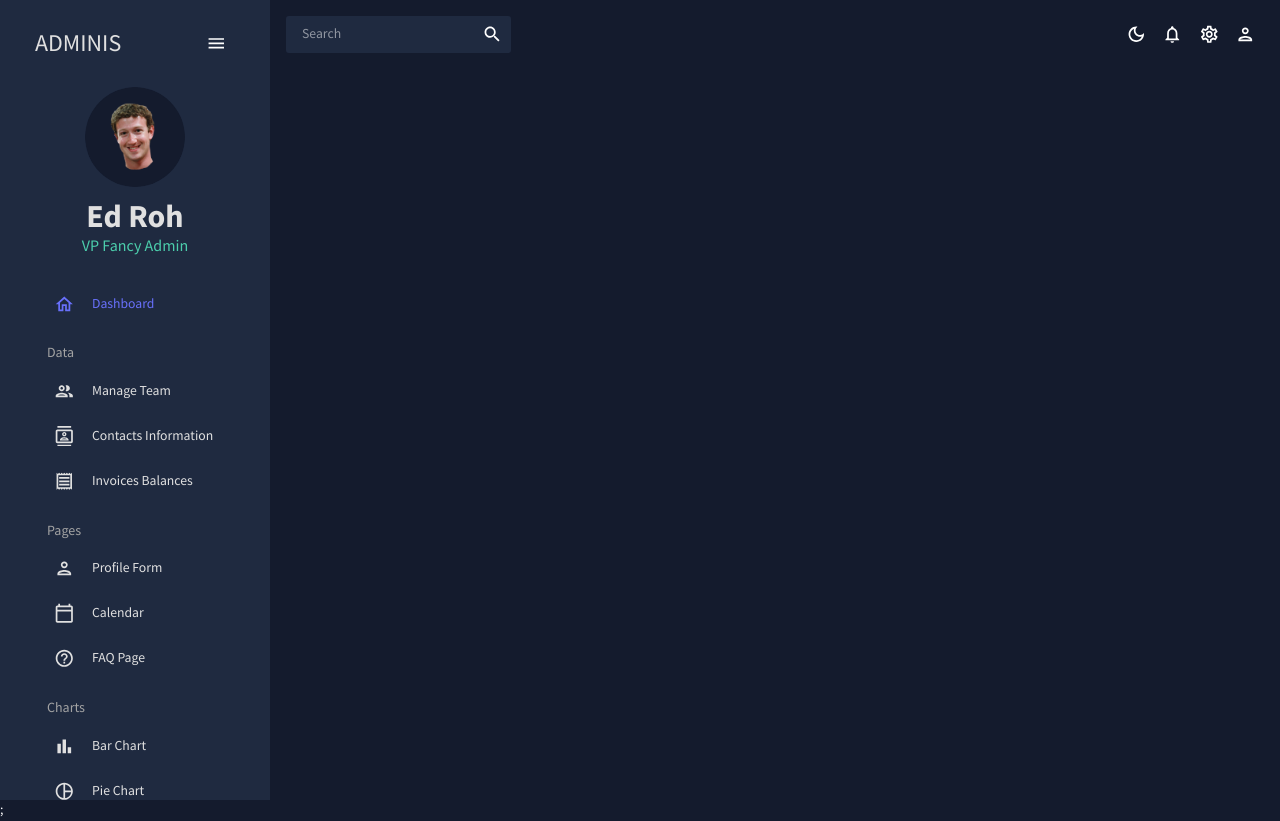
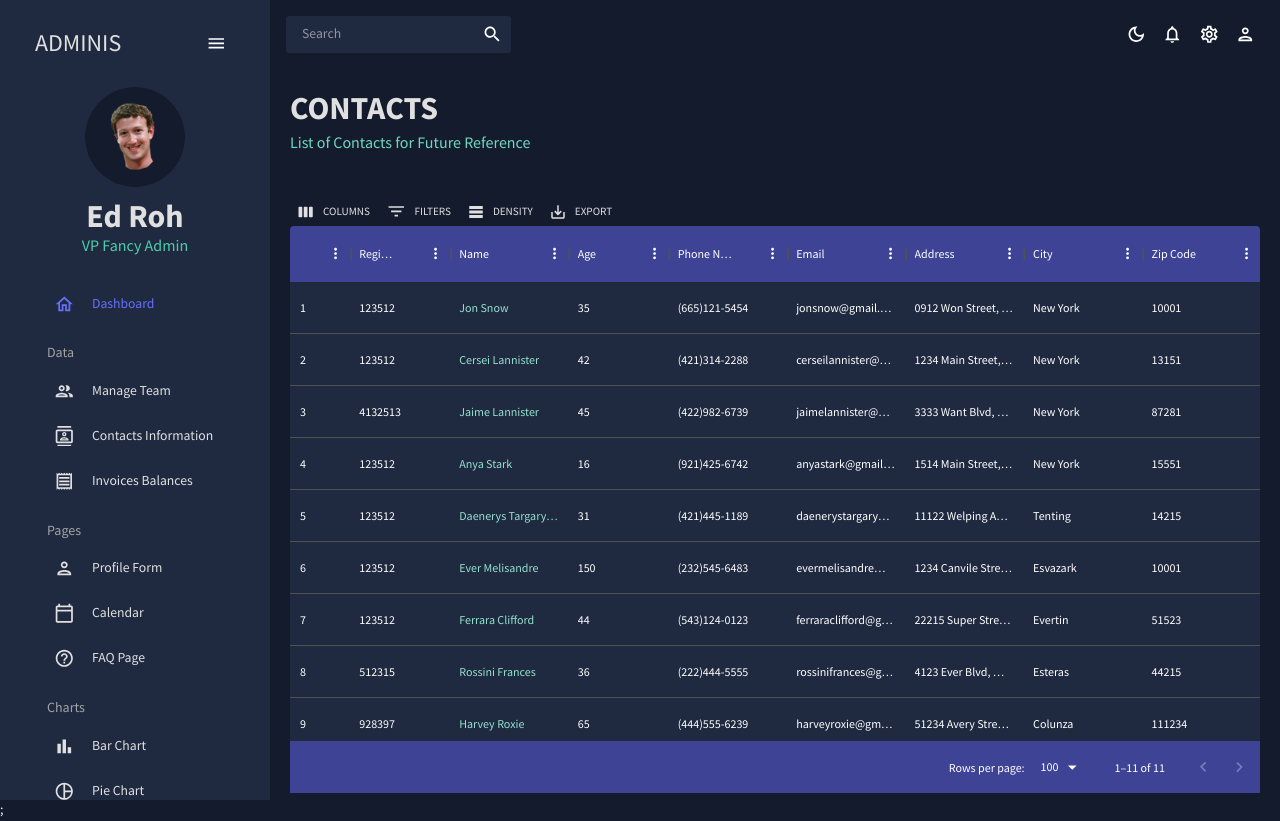
Before and after one commit to oceanesalle/admin-dashboard-pw-2023, a React (Create React App) app: page /contacts in a window 1280 px wide. Built offline with nearby package versions, Linux system fonts and the light colour scheme.

Commit message:
tables with mui data grid

```diff
--- a/package.json
+++ b/package.json
@@ -8,6 +8,7 @@
     "@emotion/styled": "^11.10.6",
     "@mui/icons-material": "^5.11.11",
     "@mui/material": "^5.11.12",
+    "@mui/x-data-grid": "^6.0.0",
     "@nivo/core": "^0.80.0",
     "@nivo/geo": "^0.80.0",
     "@nivo/line": "^0.80.0",
--- a/src/App.js
+++ b/src/App.js
@@ -5,8 +5,8 @@
 import Sidebar from "./scenes/global/Sidebar";
 import Dashboard from "./scenes/dashboard";
 //import Team from "./scenes/team";
-//import Invoices from "./scenes/invoices";
-//import Contacts from "./scenes/contacts";
+import Invoices from "./scenes/invoices";
+import Contacts from "./scenes/contacts";
 //import Bar from "./scenes/bar";
 //import Form from "./scenes/form";
 //import Line from "./scenes/line";
@@ -29,8 +29,8 @@
             <Routes>
              <Route path="/" element={<Dashboard />} />
              {/*  <Route path="/team" element={<Team />} /> */}
-              {/* <Route path="/contacts" element={<Contacts />} />  */}
-             {/*  <Route path="/invoices" element={<Invoices />} />  */}
+            <Route path="/contacts" element={<Contacts />} />
+            <Route path="/invoices" element={<Invoices />} />
               {/* <Route path="/form" element={<Form />} />  */}
              {/*  <Route path="/bar" element={<Bar />} />  */}
              {/*  <Route path="/pie" element={<Pie />} />  */}
--- /dev/null
+++ b/src/scenes/contacts/index.jsx
@@ -0,0 +1,103 @@
+import { Box } from "@mui/material";
+import { DataGrid, GridToolbar } from "@mui/x-data-grid";
+import { tokens } from "../../theme";
+import { mockDataContacts} from "../../data/mockData";
+import Header from "../../components/Header";
+import { useTheme } from "@mui/material";
+
+const Contacts = () => {
+  const theme = useTheme();
+  const colors = tokens(theme.palette.mode);
+
+  const columns = [
+    { field: "id", headerName: "ID", flex: 0.5 },
+    { field: "registrarId", headerName: "Registrar ID" },
+    {
+      field: "name",
+      headerName: "Name",
+      flex: 1,
+      cellClassName: "name-column--cell",
+    },
+    {
+      field: "age",
+      headerName: "Age",
+      type: "number",
+      headerAlign: "left",
+      align: "left",
+    },
+    {
+      field: "phone",
+      headerName: "Phone Number",
+      flex: 1,
+    },
+    {
+      field: "email",
+      headerName: "Email",
+      flex: 1,
+    },
+    {
+      field: "address",
+      headerName: "Address",
+      flex: 1,
+    },
+    {
+      field: "city",
+      headerName: "City",
+      flex: 1,
+    },
+    {
+      field: "zipCode",
+      headerName: "Zip Code",
+      flex: 1,
+    },
+  ];
+
+  return (
+    <Box m="20px">
+      <Header
+        title="CONTACTS"
+        subtitle="List of Contacts for Future Reference"
+      />
+      <Box
+        m="40px 0 0 0"
+        height="75vh"
+        sx={{
+          "& .MuiDataGrid-root": {
+            border: "none",
+          },
+          "& .MuiDataGrid-cell": {
+            borderBottom: "none",
+          },
+          "& .name-column--cell": {
+            color: colors.greenAccent[300],
+          },
+          "& .MuiDataGrid-columnHeaders": {
+            backgroundColor: colors.blueAccent[700],
+            borderBottom: "none",
+          },
+          "& .MuiDataGrid-virtualScroller": {
+            backgroundColor: colors.primary[400],
+          },
+          "& .MuiDataGrid-footerContainer": {
+            borderTop: "none",
+            backgroundColor: colors.blueAccent[700],
+          },
+          "& .MuiCheckbox-root": {
+            color: `${colors.greenAccent[200]} !important`,
+          },
+          "& .MuiDataGrid-toolbarContainer .MuiButton-text": {
+            color: `${colors.grey[100]} !important`,
+          },
+        }}
+      >
+        <DataGrid
+          rows={mockDataContacts}
+          columns={columns}
+          components={{ Toolbar: GridToolbar }}
+        />
+      </Box>
+    </Box>
+  );
+};
+
+export default Contacts;
--- /dev/null
+++ b/src/scenes/invoices/index.jsx
@@ -0,0 +1,83 @@
+import { Box, Typography, useTheme } from "@mui/material";
+import { DataGrid } from "@mui/x-data-grid";
+import { tokens } from "../../theme";
+import { mockDataInvoices } from "../../data/mockData";
+import Header from "../../components/Header";
+
+const Invoices = () => {
+  const theme = useTheme();
+  const colors = tokens(theme.palette.mode);
+  const columns = [
+    { field: "id", headerName: "ID" },
+    {
+      field: "name",
+      headerName: "Name",
+      flex: 1,
+      cellClassName: "name-column--cell",
+    },
+    {
+      field: "phone",
+      headerName: "Phone Number",
+      flex: 1,
+    },
+    {
+      field: "email",
+      headerName: "Email",
+      flex: 1,
+    },
+    {
+      field: "cost",
+      headerName: "Cost",
+      flex: 1,
+      renderCell: (params) => (
+        <Typography color={colors.greenAccent[500]}>
+          ${params.row.cost}
+        </Typography>
+      ),
+    },
+    {
+      field: "date",
+      headerName: "Date",
+      flex: 1,
+    },
+  ];
+
+  return (
+    <Box m="20px">
+      <Header title="INVOICES" subtitle="List of Invoice Balances" />
+      <Box
+        m="40px 0 0 0"
+        height="75vh"
+        sx={{
+          "& .MuiDataGrid-root": {
+            border: "none",
+          },
+          "& .MuiDataGrid-cell": {
+            borderBottom: "none",
+          },
+          "& .name-column--cell": {
+            color: colors.greenAccent[300],
+          },
+          "& .MuiDataGrid-columnHeaders": {
+            backgroundColor: colors.blueAccent[700],
+            borderBottom: "none",
+          },
+          "& .MuiDataGrid-virtualScroller": {
+            backgroundColor: colors.primary[400],
+          },
+          "& .MuiDataGrid-footerContainer": {
+            borderTop: "none",
+            backgroundColor: colors.blueAccent[700],
+          },
+          "& .MuiCheckbox-root": {
+            color: `${colors.greenAccent[200]} !important`,
+          },
+        }}
+      >
+        <DataGrid checkboxSelection rows={mockDataInvoices} columns={columns} />
+      </Box>
+    </Box>
+  );
+};
+
+export default Invoices;
```
Also changed, not shown: src/scenes/team/index.jsx (added, +109 -0 lines), 1 other file (tests, documents, lock files or other folders).
